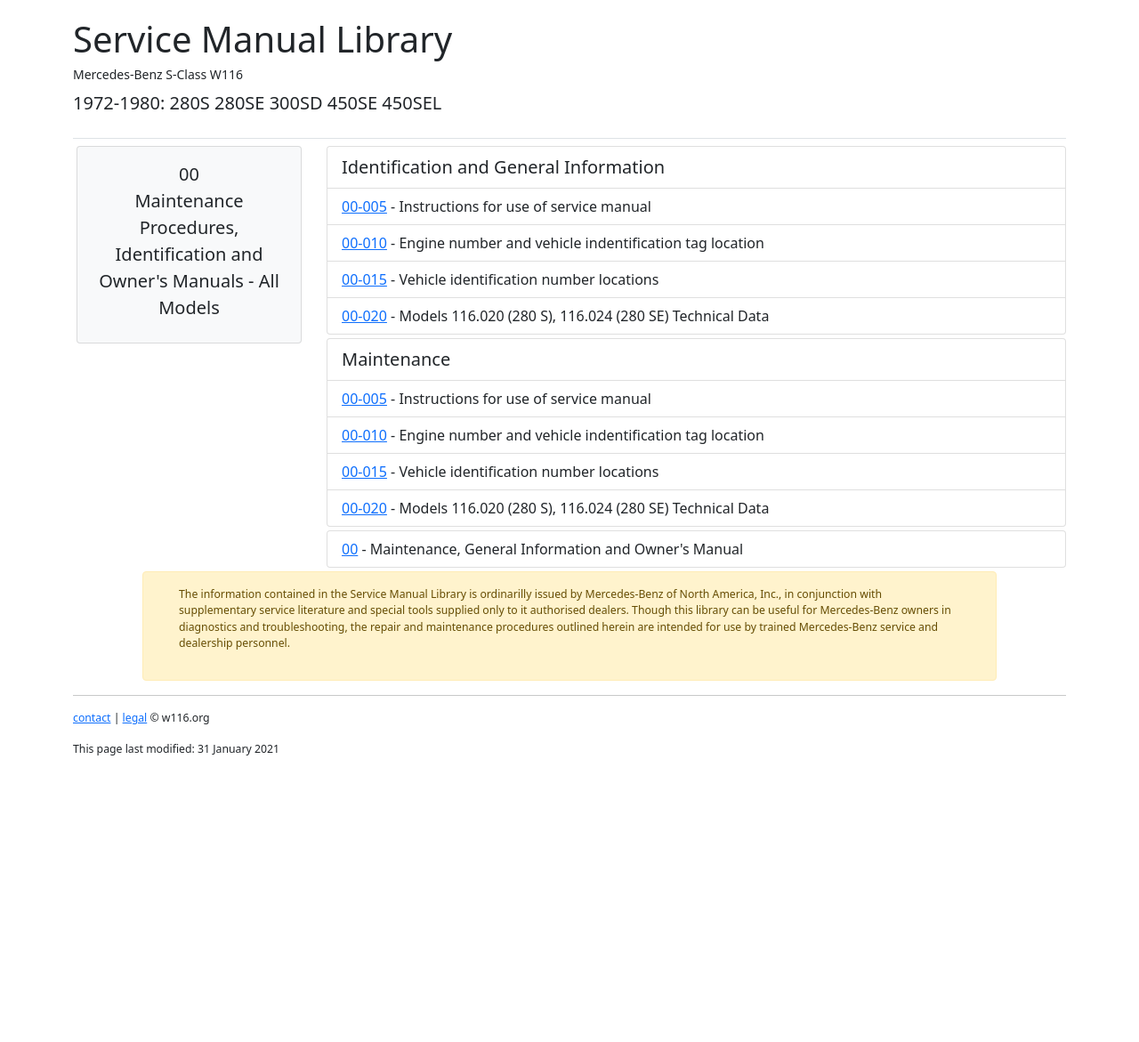
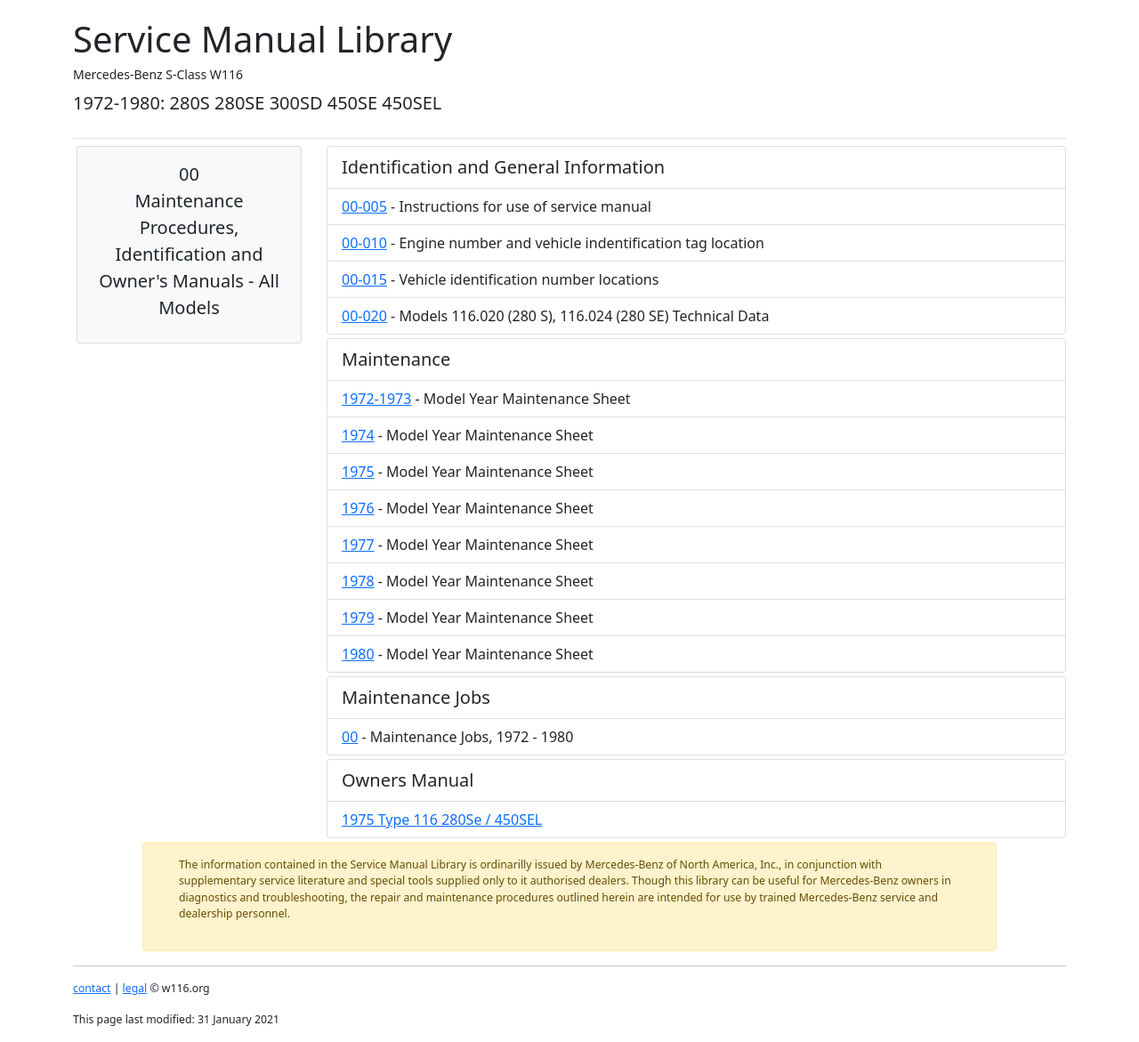
Before and after one commit to W116org/handbook, a Jekyll site: the page built from common/00Maintenance.html, in a window 1280 px wide, cut to the strip 210-1381 px from the top of the page. Shown: the whole strip at 89% size. Built offline with Jekyll 4.4.1, drawn with Linux system fonts in a browser that asks for light colours; comment, search, counter and statistics services are not loaded; before the commit the page ends 1077 px from its top, so only the background shows below that.

Commit message:
Update 00Maintenance.html

```diff
--- a/common/00Maintenance.html
+++ b/common/00Maintenance.html
@@ -19,21 +19,32 @@
   <div class="col-xs-12 col-md-9">
     <ul class="list-group mb-1">
       <li class="list-group-item lead">Identification and General Information</li>
-      <li class="list-group-item"><a href="{{site.cdpath}}Maintenance/sheets72.pdf">00-005</a> - Instructions for use of service manual</li>
+      <li class="list-group-item"><a href="{{site.cdpath}}Chassis/00-005.pdf">00-005</a> - Instructions for use of service manual</li>
       <li class="list-group-item"><a href="{{site.cdpath}}Chassis/00-010.pdf">00-010</a> - Engine number and vehicle indentification tag location</li>
       <li class="list-group-item"><a href="{{site.cdpath}}Chassis/00-015.pdf">00-015</a> - Vehicle identification number locations</li>
       <li class="list-group-item"><a href="{{site.cdpath}}Chassis/00-020.pdf">00-020</a> - Models 116.020 (280 S), 116.024 (280 SE) Technical Data</li>
     </ul>
     <ul class="list-group mb-1">
       <li class="list-group-item lead">Maintenance</li>
-      <li class="list-group-item"><a href="{{site.cdpath}}Chassis/00-005.pdf">00-005</a> - Instructions for use of service manual</li>
-      <li class="list-group-item"><a href="{{site.cdpath}}Chassis/00-010.pdf">00-010</a> - Engine number and vehicle indentification tag location</li>
-      <li class="list-group-item"><a href="{{site.cdpath}}Chassis/00-015.pdf">00-015</a> - Vehicle identification number locations</li>
-      <li class="list-group-item"><a href="{{site.cdpath}}Chassis/00-020.pdf">00-020</a> - Models 116.020 (280 S), 116.024 (280 SE) Technical Data</li>
+      <li class="list-group-item"><a href="{{site.cdpath}}Maintenance/sheets72.pdf">1972-1973</a> - Model Year Maintenance Sheet</li>
+      <li class="list-group-item"><a href="{{site.cdpath}}Maintenance/sheets74.pdf">1974</a> - Model Year Maintenance Sheet</li>
+      <li class="list-group-item"><a href="{{site.cdpath}}Maintenance/sheets75.pdf">1975</a> - Model Year Maintenance Sheet</li>
+      <li class="list-group-item"><a href="{{site.cdpath}}Maintenance/sheets76.pdf">1976</a> - Model Year Maintenance Sheet</li>
+      <li class="list-group-item"><a href="{{site.cdpath}}Maintenance/sheets77.pdf">1977</a> - Model Year Maintenance Sheet</li>
+      <li class="list-group-item"><a href="{{site.cdpath}}Maintenance/sheets78.pdf">1978</a> - Model Year Maintenance Sheet</li>
+      <li class="list-group-item"><a href="{{site.cdpath}}Maintenance/sheets79.pdf">1979</a> - Model Year Maintenance Sheet</li>
+      <li class="list-group-item"><a href="{{site.cdpath}}Maintenance/sheets80.pdf">1980</a> - Model Year Maintenance Sheet</li>
     </ul>
 
     <ul class="list-group mb-1">
-      <li class="list-group-item"><a href="/common/00Maintenance/">00</a> - Maintenance, General Information and Owner's Manual</li>
+      <li class="list-group-item lead">Maintenance Jobs</li>
+      <li class="list-group-item"><a href="/common/00Maintenance72-80/">00</a> - Maintenance Jobs, 1972 - 1980</li>
     </ul>
+
+    <ul class="list-group mb-1">
+      <li class="list-group-item lead">Owners Manual</li>
+      <li class="list-group-item"><a href="/OM/">1975 Type 116 280Se / 450SEL</a></li>
+    </ul>
+
   </div>
 </div><!-- /.row -->
```
